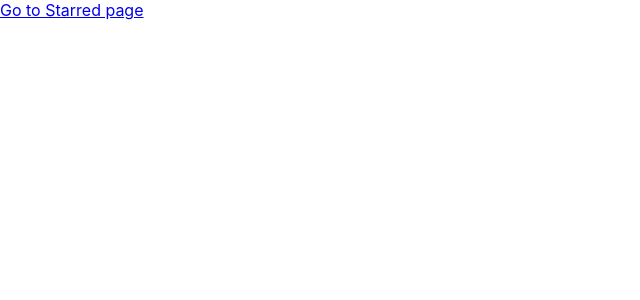
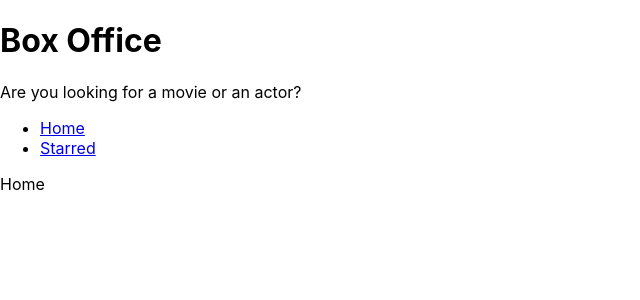
Before and after one commit to abhisheknain00/box-office-app, a React (Create React App) app: page / in a window 1280 px wide. Shown: the top 300 px of the page, without its empty margins (0-640 px from the left). Built offline with nearby package versions, Linux system fonts and the light colour scheme.

Commit message:
added navigation and shared layout for home and starred pages

```diff
--- a/src/App.jsx
+++ b/src/App.jsx
@@ -1,13 +1,16 @@
 import { BrowserRouter, Route, Routes } from 'react-router-dom';
 import Home from './pages/Home';
 import Starred from './pages/Starred';
+import MainLayout from './components/MainLayout';
 
 function App() {
   return (
     <BrowserRouter>
       <Routes>
-        <Route path="/" element={<Home />} />
-        <Route path="/starred" element={<Starred />} />
+        <Route element={<MainLayout />}>
+          <Route path="/" element={<Home />} />
+          <Route path="/starred" element={<Starred />} />
+        </Route>
 
         <Route path="*" element={<div>Not Found</div>} />
 
--- /dev/null
+++ b/src/components/AppTitle.jsx
@@ -0,0 +1,13 @@
+export default function AppTitle(props) {
+  const {
+    title = 'Box Office',
+    subtitle = 'Are you looking for a movie or an actor?',
+  } = props;
+
+  return (
+    <div>
+      <h1>{title}</h1>
+      <p>{subtitle}</p>
+    </div>
+  );
+}
--- /dev/null
+++ b/src/components/MainLayout.jsx
@@ -0,0 +1,15 @@
+import { Outlet } from 'react-router-dom';
+import Navs from './Navs';
+import AppTitle from './AppTitle';
+
+const MainLayout = () => {
+  return (
+    <div>
+      <AppTitle />
+      <Navs />
+      <Outlet />
+    </div>
+  );
+};
+
+export default MainLayout;
--- /dev/null
+++ b/src/components/Navs.jsx
@@ -0,0 +1,28 @@
+import { Link } from 'react-router-dom';
+
+const LINKS = [
+  {
+    text: 'Home',
+    to: '/',
+  },
+  {
+    text: 'Starred',
+    to: '/starred',
+  },
+];
+
+const Navs = () => {
+  return (
+    <div>
+      <ul>
+        {LINKS.map(items => (
+          <li key={items.to}>
+            <Link to={items.to}>{items.text}</Link>
+          </li>
+        ))}
+      </ul>
+    </div>
+  );
+};
+
+export default Navs;
--- a/src/pages/Home.jsx
+++ b/src/pages/Home.jsx
@@ -1,7 +1,5 @@
-import { Link } from 'react-router-dom';
-
 const Home = () => {
-  return <Link to="/starred">Go to Starred page</Link>;
+  return <div>Home</div>;
 };
 
 export default Home;
```
